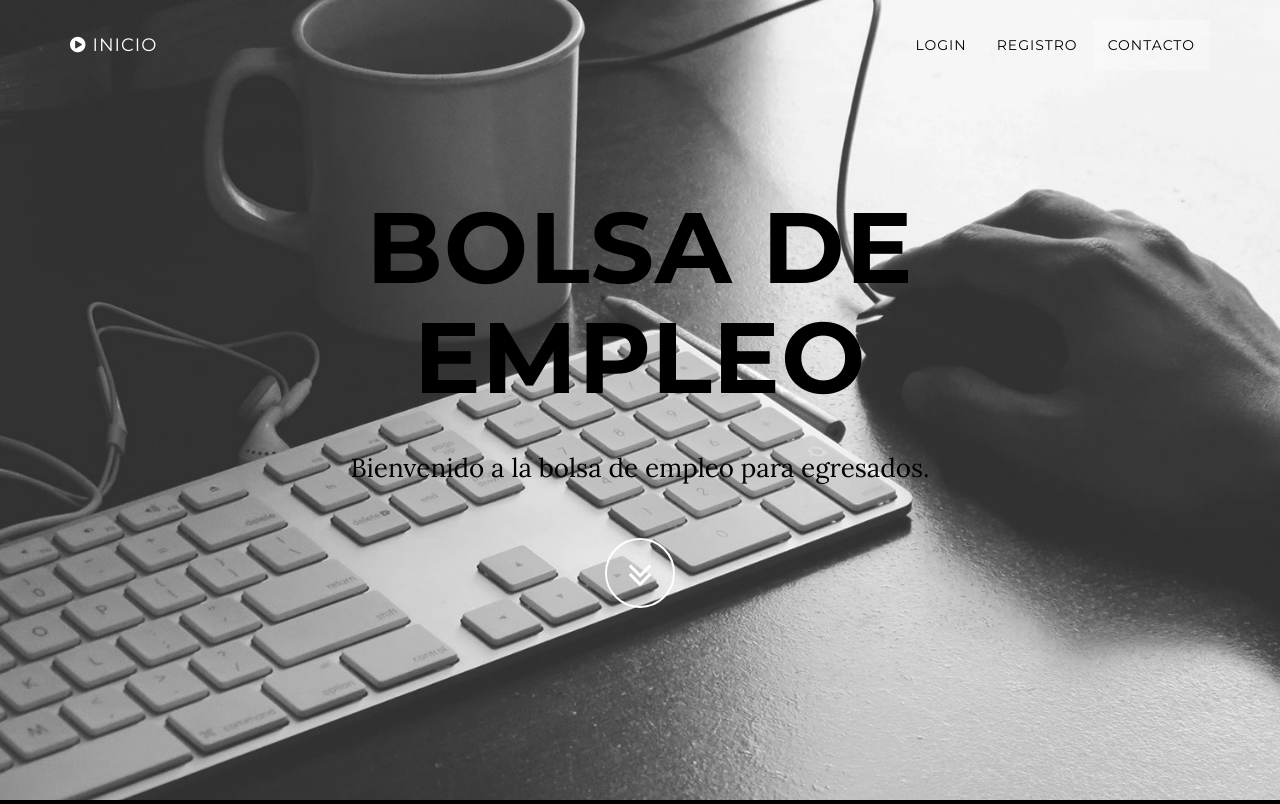
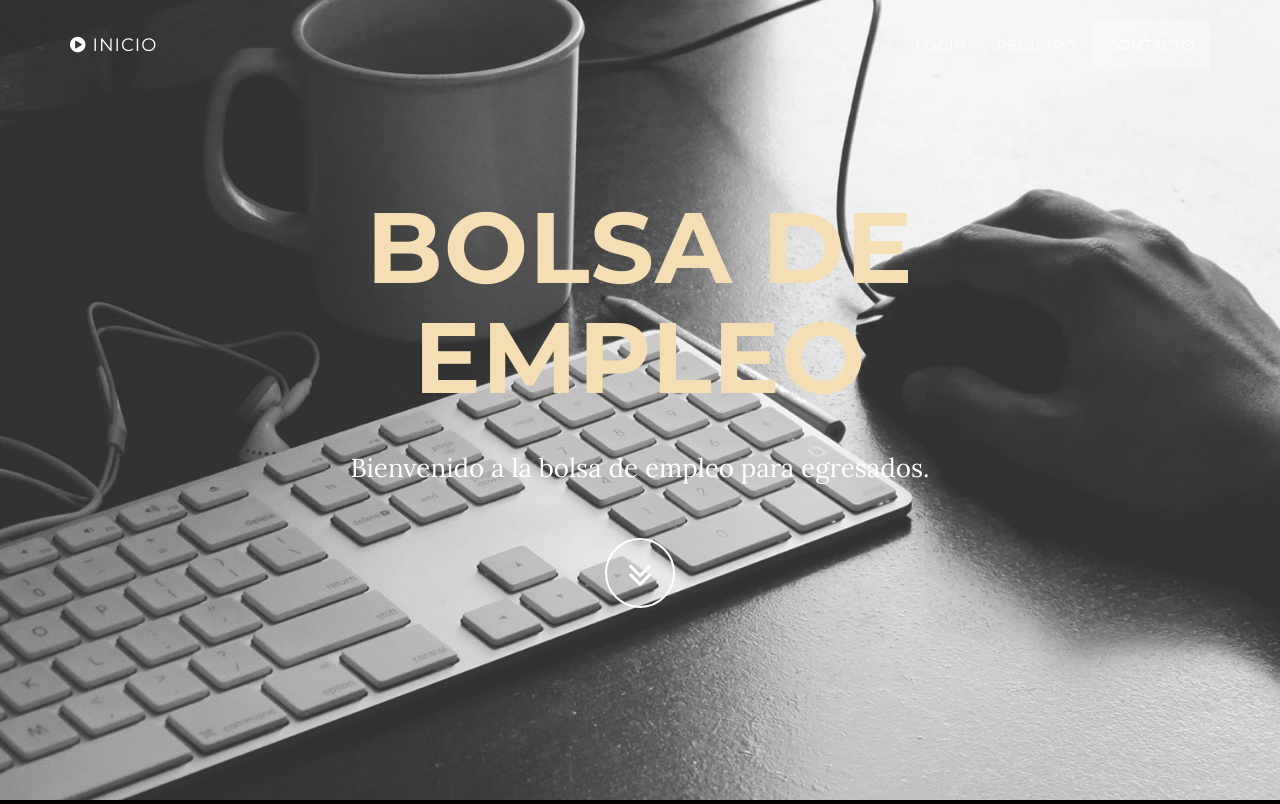
Before and after one commit to dila93/bolsaEmpleo, a Django app: template templates/usuario/index.html in a window 1280 px wide. Shown: the top 804 px of the page. Run offline with Django 3.2, Linux system fonts and the light colour scheme; the template is opened without the code that fills it, so the values that code supplies are empty; some libraries are stand-ins or nearby versions.

Commit message:
Domingo 3 de mayo, adicionado carpeta static problemas, funcion inicio

```diff
--- a/templates/usuario/index.html
+++ b/templates/usuario/index.html
@@ -12,13 +12,13 @@
     <title>Grayscale - Start Bootstrap Theme</title>
 
     <!-- Bootstrap Core CSS -->
-    <link href="css/bootstrap.min.css" rel="stylesheet">
+    <link href="{% static 'assets/css/bootstrap.min.css' %}" rel="stylesheet">
 
     <!-- Custom CSS -->
-    <link href="css/grayscale.css" rel="stylesheet">
+    <link href="{% static 'assets/css/grayscale.css' %}" rel="stylesheet">
 
     <!-- Custom Fonts -->
-    <link href="font-awesome/css/font-awesome.min.css" rel="stylesheet" type="text/css">
+    <link href="{% static 'assets/font-awesome/css/font-awesome.min.css'%}" rel="stylesheet" type="text/css">
     <link href="http://fonts.googleapis.com/css?family=Lora:400,700,400italic,700italic" rel="stylesheet" type="text/css">
     <link href="http://fonts.googleapis.com/css?family=Montserrat:400,700" rel="stylesheet" type="text/css">
 
@@ -53,13 +53,13 @@
                         <a href="#page-top"></a>
                     </li>
                     <li>
-                        <a class="page-scroll" href="#about" style="color: #000">Login</a>
+                        <a class="page-scroll" href="#about" style="color: #fff">Login</a>
                     </li>
                     <li>
-                        <a class="page-scroll" href="#download" style="color: #000">Registro</a>
+                        <a class="page-scroll" href="#download" style="color: #fff">Registro</a>
                     </li>
                     <li>
-                        <a class="page-scroll" href="#contact" style="color: #000">Contacto</a>
+                        <a class="page-scroll" href="#contact" style="color: #fff">Contacto</a>
                     </li>
                 </ul>
             </div>
@@ -74,8 +74,8 @@
             <div class="container">
                 <div class="row">
                     <div class="col-md-8 col-md-offset-2">
-                         <h1 class="brand-heading"><font color="BLACK">Bolsa de Empleo</font></h1>
-                        <p class="intro-text"><font color="black">Bienvenido a la bolsa de empleo para egresados.</font></p>
+                         <h1 class="brand-heading"><font color="#f5deb3">Bolsa de Empleo</font></h1>
+                        <p class="intro-text"><font color="white">Bienvenido a la bolsa de empleo para egresados.</font></p>
                         <a href="#about" class="btn btn-circle page-scroll">
                             <i class="fa fa-angle-double-down animated"></i>
                         </a>
@@ -144,19 +144,19 @@
     </footer>
 
     <!-- jQuery -->
-    <script src="js/jquery.js"></script>
+    <script src="{% static 'assets/js/jquery.js' %}"></script>
 
     <!-- Bootstrap Core JavaScript -->
-    <script src="js/bootstrap.min.js"></script>
+    <script src="{% static 'assets/js/bootstrap.min.js'%}"></script>
 
     <!-- Plugin JavaScript -->
-    <script src="js/jquery.easing.min.js"></script>
+    <script src="{% static 'assets/js/jquery.easing.min.js'%}"></script>
 
     <!-- Google Maps API Key - Use your own API key to enable the map feature. More information on the Google Maps API can be found at https://developers.google.com/maps/ -->
     <script type="text/javascript" src="https://maps.googleapis.com/maps/api/js?key=AIzaSyCRngKslUGJTlibkQ3FkfTxj3Xss1UlZDA&sensor=false"></script>
 
     <!-- Custom Theme JavaScript -->
-    <script src="js/grayscale.js"></script>
+    <script src="{% static 'assets/js/grayscale.js' %}"></script>
 
 </body>
 
```
